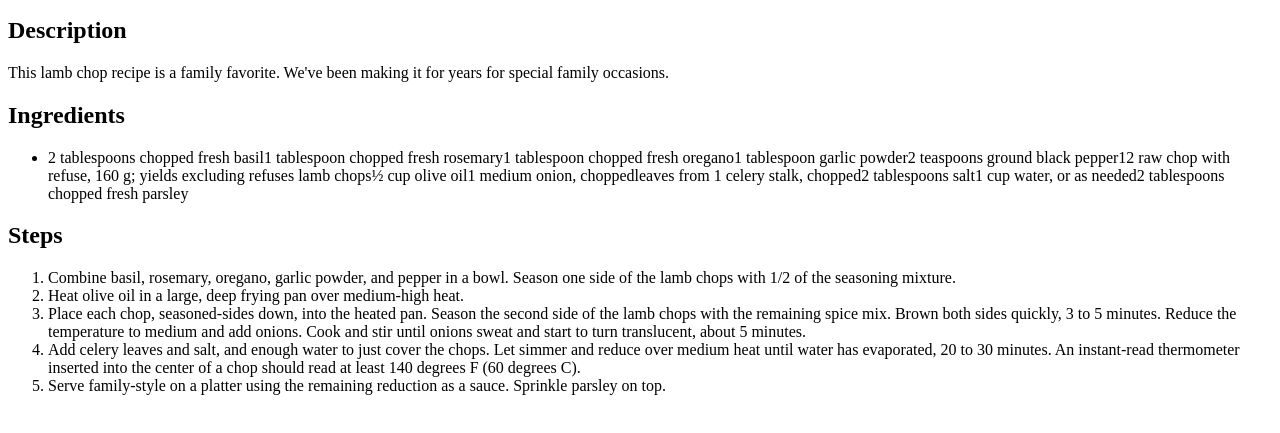
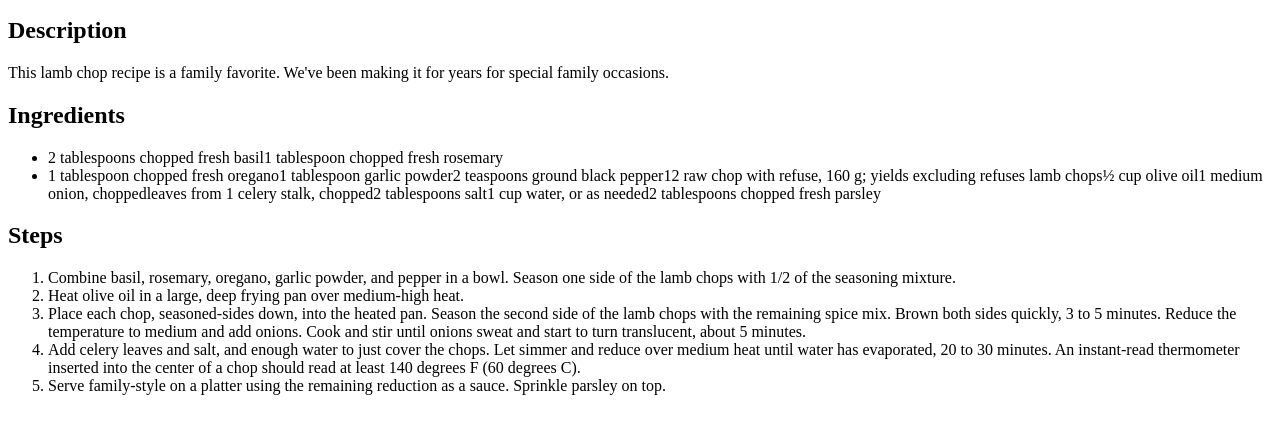
Before and after one commit to j-s-dubs/odin-recipes, a plain HTML site: page lamb-chops.html in a window 1280 px wide. Shown: the part 101-534 px from the top of the page. Drawn offline with Linux system fonts and the light colour scheme.

Commit message:
Fix ingredients list in lamb chops

```diff
--- a/lamb-chops.html
+++ b/lamb-chops.html
@@ -12,7 +12,7 @@
     <h2>Ingredients</h2>
     <ul>
       <li>2 tablespoons chopped fresh basil</li?
-      <li>1 tablespoon chopped fresh rosemary</li?
+      <li>1 tablespoon chopped fresh rosemary</li>
       <li>1 tablespoon chopped fresh oregano</li?
       <li>1 tablespoon garlic powder</li?
       <li>2 teaspoons ground black pepper</li?
```
